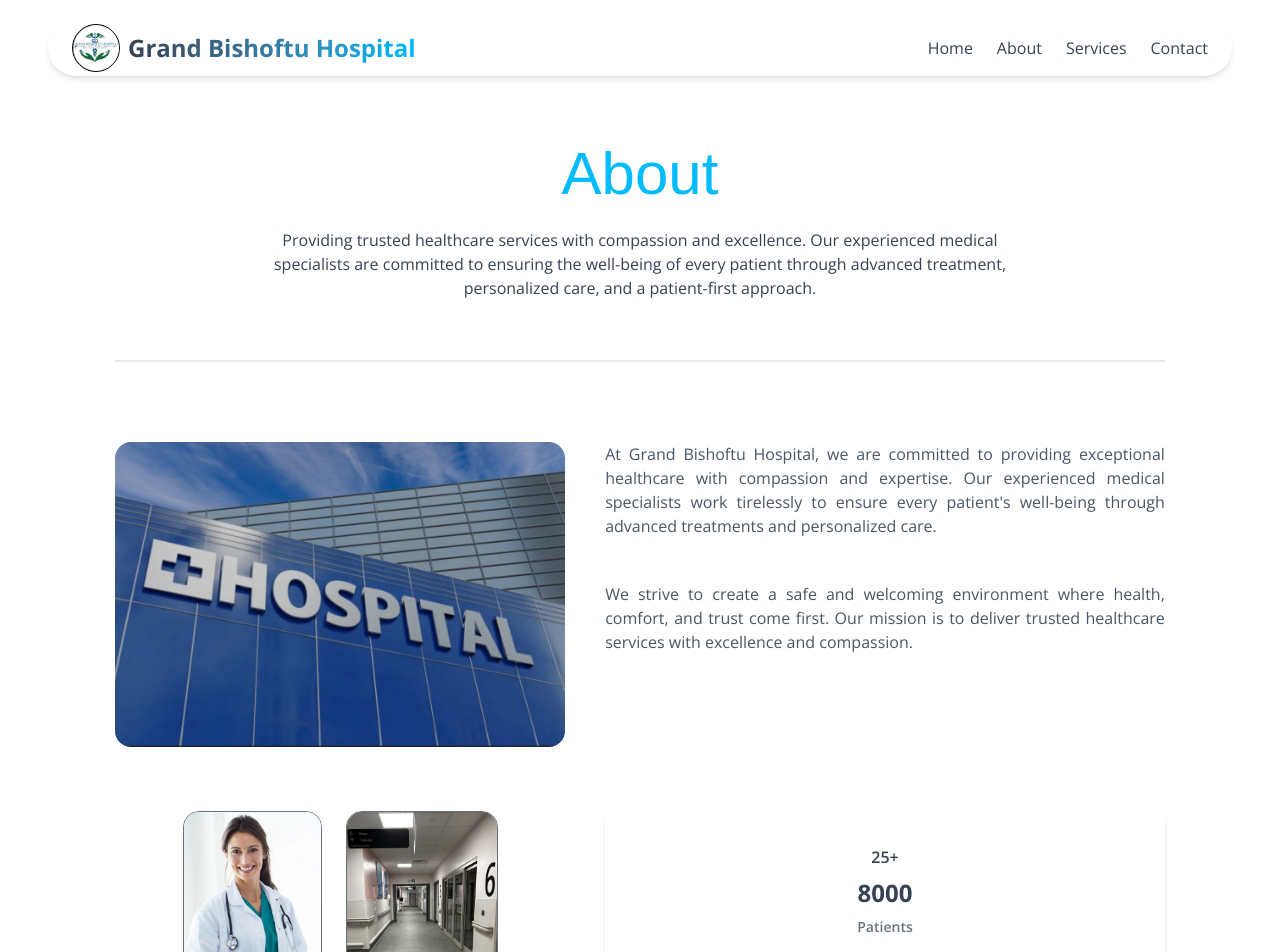
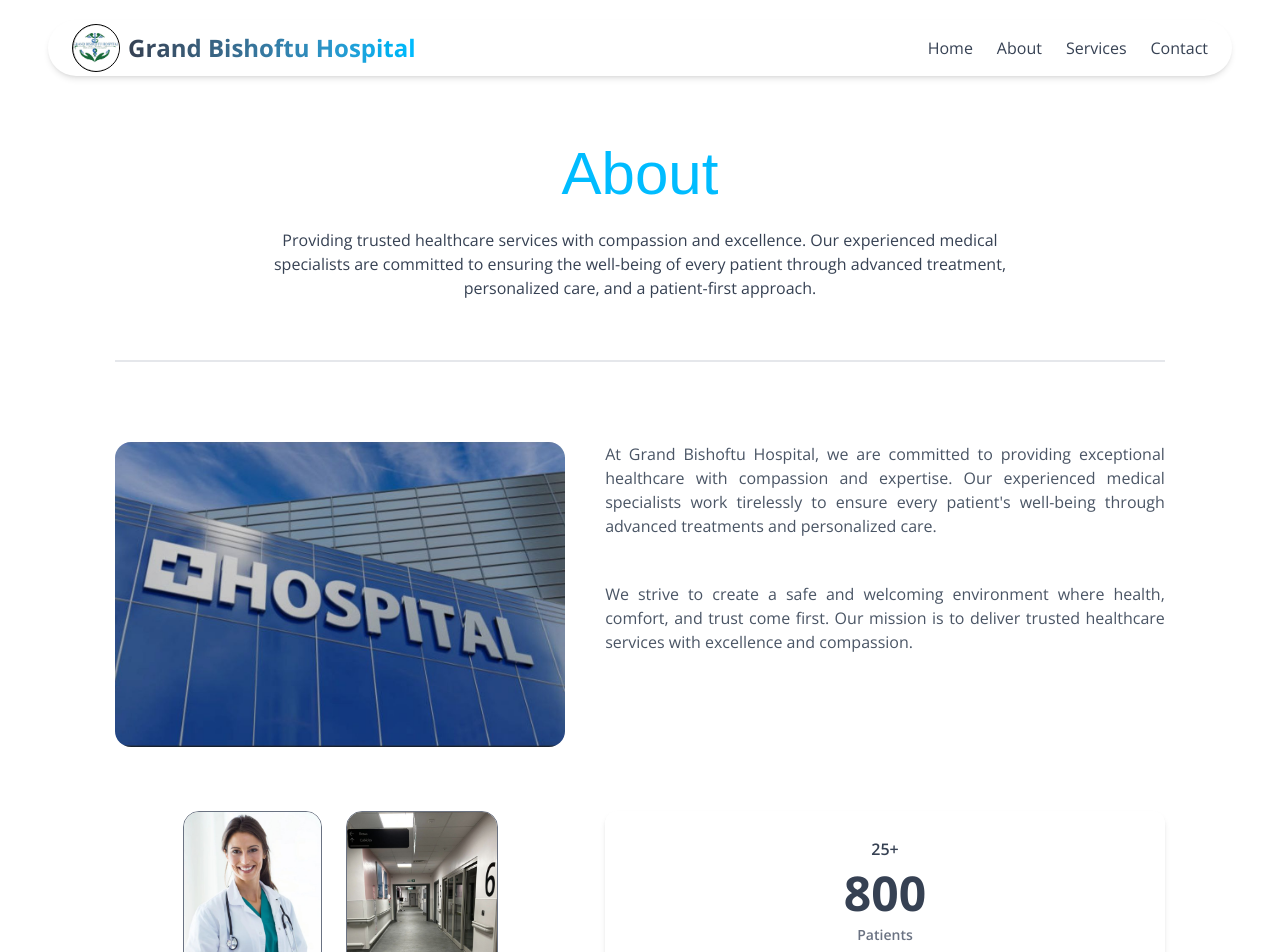
Before and after one commit to Tsedniya/Grand_Bishoftu_Hospital, a React (Vite) app in the folder myapp/: page /about in a window 1280 px wide. Shown: the top 952 px of the page. Built offline with nearby package versions, Linux system fonts and the light colour scheme.

Commit message:
frontend:about

```diff
--- a/myapp/src/components/TitleAbout.jsx
+++ b/myapp/src/components/TitleAbout.jsx
@@ -71,7 +71,7 @@ const TitleAbout = ({ className = "" }) => {
           {/* Stats */}
           <div className="flex-1 flex flex-col items-center justify-center gap-2 h-40 bg-white rounded-xl shadow-md hover:shadow-2xl transition-shadow duration-300 text-gray-700 font-semibold">
             <p>25+</p>
-            <p className="text-2xl font-bold">8000</p>
+            <p className="text-5xl font-bold">800</p>
             <p className="text-sm text-gray-500">Patients</p>
           </div>
         </div>
```
